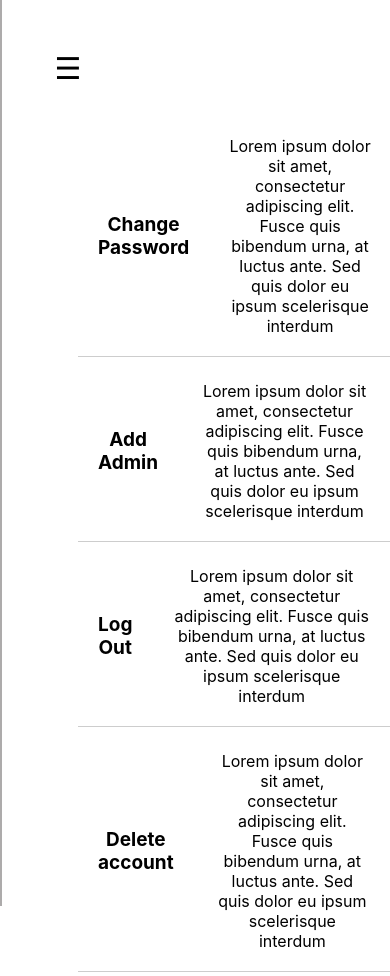
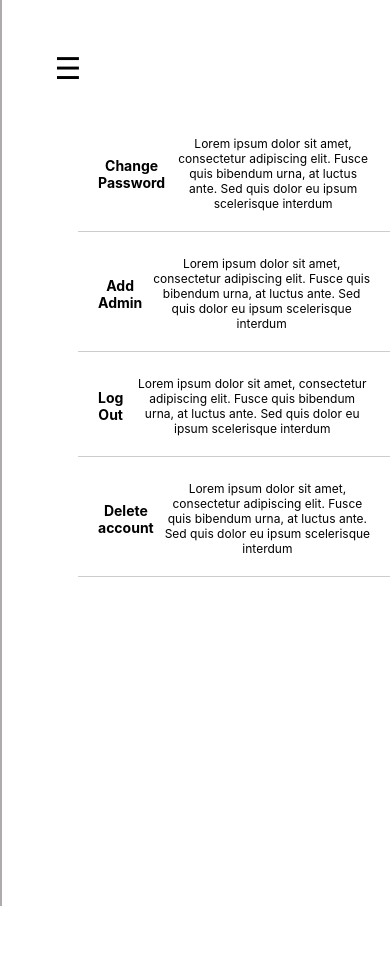
Before and after one commit to FranzGuanaco/ManagementApp, a React (Create React App) app in the folder management-app/: page /Parameters in a window 390 px wide. After the commit the page ends 844 px from the top, so only its background shows below. Built offline with nearby package versions, Linux system fonts and the light colour scheme.

Commit message:
add count back done

```diff
--- a/management-app/database.js
+++ b/management-app/database.js
@@ -71,6 +71,7 @@ app.post('/admin', function(req, res) {
       res.status(200).send({ success: 'Admin created' });
     });
 });
+
 
 
 app.get('/employees', function(req, res) {
@@ -253,4 +254,5 @@ app.post('/AddAccount', function(req, res) {
 });
 
 
+
 app.listen(PORT, () => console.log(`Server running on port ${PORT}`))
--- a/management-app/src/App.js
+++ b/management-app/src/App.js
@@ -28,23 +28,23 @@ function App() {
       <BrowserRouter>
       <Routes>
 
-        <Route path='/' element={<BoxId/>} />  {/*responsive done */}
-        <Route path='/Homepage' exact element={<Homepage/>} /> {/*responsive done */}
-        <Route path='/Homepage' exact element={<Employee/>} /> {/*responsive done */}
-        <Route path='/Employee details' exact element={<ViewAccount/>} /> {/*responsive done */}
-        <Route path='/EditAccount' exact element={<EditAccount/>} /> {/*responsive done */}
-        <Route path='/AddAccount' exact element={<AddAccount/>} /> {/*responsive done */}
-        <Route path='/Track' exact element={<Track/>} /> {/*priorite */}
-        <Route path='/NewProject' exact element={<NewProject/>} />
-        <Route path='/EditProject' exact element={<EditProject/>} />
-        <Route path='/Mail' exact element={<Mail/>} /> {/*priorite */}
-        <Route path='/Staffing' exact element={<Staffing/>} /> {/*priorite */}
-        <Route path='/Parameters' exact element={<Parameters/>} /> {/*priorite */}
+        <Route path='/' element={<BoxId/>} /> {/* back */}
+        <Route path='/Homepage' exact element={<Homepage/>} /> {/*back */}
+        <Route path='/Homepage' exact element={<Employee/>} /> {/*back */}
+        <Route path='/Employee details' exact element={<ViewAccount/>} /> {/*back */}
+        <Route path='/EditAccount' exact element={<EditAccount/>} />{/*back */}
+        <Route path='/AddAccount' exact element={<AddAccount/>} /> {/*back */}
+        <Route path='/Track' exact element={<Track/>} /> {/*back */}
+        <Route path='/NewProject' exact element={<NewProject/>} /> {/*back */}
+        <Route path='/EditProject' exact element={<EditProject/>} /> {/*back */}
+        <Route path='/Mail' exact element={<Mail/>} /> {/*priorite */} {/*back */}
+        <Route path='/Staffing' exact element={<Staffing/>} /> {/*priorite */} {/*back */}
+        <Route path='/Parameters' exact element={<Parameters/>} /> {/*priorite */} {/*back */}
         <Route path='/MailSent' exact element={<MailSent/>} />
         <Route path='/Projects' exact element={<Projects/>} />
         <Route path='/Report' exact element={<Report/>} />
-        <Route path='/Vacancy' exact element={<Vacancy/>} />
-        <Route path='/Calendar' exact element={<Agenda/>} /> {/*priorite */}
+        <Route path='/Vacancy' exact element={<Vacancy/>} /> {/*back */}
+        <Route path='/Calendar' exact element={<Agenda/>} />
       </Routes>
       </BrowserRouter>
       </div>
--- a/management-app/src/Interface/Parameters.js
+++ b/management-app/src/Interface/Parameters.js
@@ -46,25 +46,21 @@ class Parameters extends Component {
       }
 
       handleInputChange = (event) => {
-        const { name, value } = event.target;
-        this.setState({ [name]: value });
+        this.setState({ password: event.target.value });
+        this.setState({ username: event.target.value });
       }
 
       handleSubmit = () => {
         const { username, password } = this.state;
 
-        fetch('http://localhost:3001/admin', {
-          method: 'POST',
-          headers: {
-            'Content-Type': 'application/json'
-          },
-          body: JSON.stringify({
-            username: username,
-            password: password
-          })
+        axios.post('http://localhost:3001/admin', {
+          username: username,
+          password: password
+        }, {
+
         })
         .then(response => {
-          if (response.ok) {
+          if (response.status === 200) {
             console.log('Admin added');
             this.closeModalAdmin();
           } else {
@@ -141,9 +137,8 @@ class Parameters extends Component {
 
     <div class="Paramcontainer" onClick={this.DeleteRequest}>
       <div class="OptionTitle">Delete account</div>
-      <div class="OptionText">{this.props.text || Parameters.defaultProps.text}</div>
+      <div class="OptionText">{Parameters.defaultProps.text}</div>
     </div>
-
 
 
 {isModalAdminOpen && (
@@ -168,7 +163,7 @@ class Parameters extends Component {
               <label htmlFor="username">Ancien mot de passe :</label>
               <input type="text" id="username2" className='inputAddAdmin' name="username2" value={username2} onChange={this.handleInputChange} />
               <label htmlFor="password">Nouveau mot de passe :</label>
-              <input type="password" id="password2" className='inputAddAdmin' name="password2" value={password2} onChange={this.handleInputChange} />
+              <input type="password2" id="password2" className='inputAddAdmin' name="password2" value={password2} onChange={this.handleInputChange} />
               <button onClick={this.handleSubmit2}>Valider</button>
             </div>
           </div>
@@ -182,7 +177,7 @@ class Parameters extends Component {
               <label htmlFor="username">Ancien mot de passe :</label>
               <input type="text" id="username2" className='inputAddAdmin' name="username3" value={username3} onChange={this.handleInputChange} />
               <label htmlFor="password">Nouveau mot de passe :</label>
-              <input type="password" id="password2" className='inputAddAdmin' name="password3" value={password3} onChange={this.handleInputChange} />
+              <input type="password3" id="password2" className='inputAddAdmin' name="password3" value={password3} onChange={this.handleInputChange} />
               <button onClick={this.handleSubmit3}>Valider</button>
             </div>
           </div>
--- a/management-app/src/Style/ParametersStyle.css
+++ b/management-app/src/Style/ParametersStyle.css
@@ -14,16 +14,42 @@
     background-color: #f5f5f5;
   }
   /* Style pour les titres */
+  /* Style de base pour les titres et les textes */
+.OptionTitle {
+  font-size: 19px;
+  font-weight: bold;
+  margin-right: 40px;
+}
+
+.OptionText {
+  font-size: 16px;
+}
+
+/* Media Queries pour rendre les styles responsive */
+@media screen and (max-width: 768px) {
+  /* Pour les écrans de largeur maximale de 768px */
   .OptionTitle {
-    font-size: 19px;
-    font-weight: bold;
-    margin-right: 40px;
+    font-size: 16px;
+    margin-right: 20px;
   }
 
-  /* Style pour les textes */
   .OptionText {
-    font-size: 16px;
+    font-size: 14px;
   }
+}
+
+@media screen and (max-width: 480px) {
+  /* Pour les écrans de largeur maximale de 480px */
+  .OptionTitle {
+    font-size: 14px;
+    margin-right: 10px;
+  }
+
+  .OptionText {
+    font-size: 12px;
+  }
+}
+
 
   .modal {
 /* Masque la boîte modale par défaut */
```
